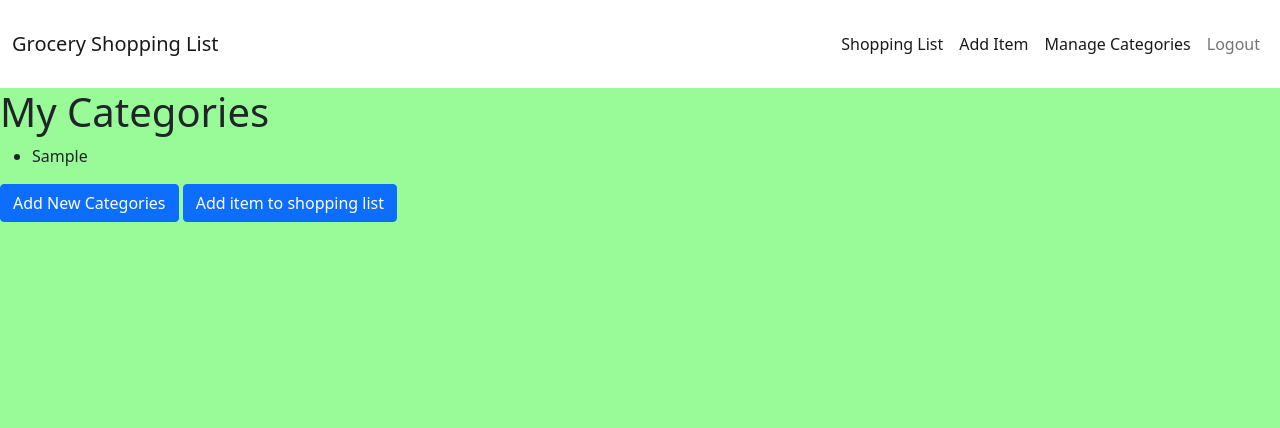
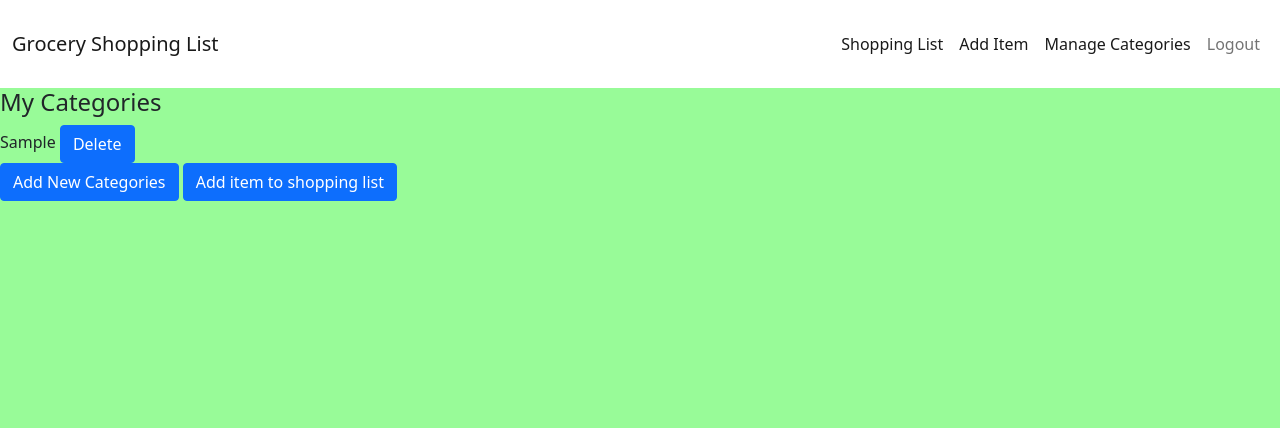
Before and after one commit to Stealthy20/grocery-shopping-list, a Django app: page /getcat in a window 1280 px wide. Shown: the top 428 px of the page. Run offline with Django 3.2, Linux system fonts and the light colour scheme; a user stored in the database is signed in; tables that the repository leaves empty hold one stand-in row (values such as "Sample post"); some libraries are stand-ins or nearby versions.

Commit message:
Add delete category functionallity

```diff
--- a/grocery_shopping_list/urls.py
+++ b/grocery_shopping_list/urls.py
@@ -26,6 +26,7 @@ urlpatterns = [
     path('add', views.add_item, name='add'),
     path('edit/<item_id>', views.edit_item, name='edit'),
     path('delete/<item_id>', views.delete_item, name='delete'),
+    path('deletecat/<category_id>', views.delete_cat, name='deletecat'),
     path('toggle/<item_id>', views.toggle_item, name='toggle'),
     path('accounts/', include('allauth.urls')),
 ]
--- a/shopping_list/views.py
+++ b/shopping_list/views.py
@@ -91,3 +91,12 @@ def toggle_item(request, item_id):
     item.taken = not item.taken
     item.save()
     return redirect('shopping_list')
+
+
+def delete_cat(request, category_id):
+    category = get_object_or_404(AddCategory, id=category_id)
+    if request.method == 'POST':
+        category.delete()
+        messages.success(request, 'You successfully deleted')
+        return redirect('getcat')
+    return render(request, 'delete_cat.html', {'category': category})
--- a/templates/get_categories.html
+++ b/templates/get_categories.html
@@ -4,13 +4,17 @@
 
 
 <div>
-    <h1>My Categories</h1>
-    <ul>
-    {% for category in categories %}
-    {% if category.user.username == request.user.username %}
-    <li>{{ category.category }}</li>
-    {% endif %}
-    {% endfor %}
+    <h4>My Categories</h4>
+    <ul class="list-group">
+
+        {% for category in categories %}
+         {% if category.user.username == request.user.username %}
+            <li>{{ category.category }}
+            <a class="btn btn-primary" href="/deletecat/{{ category.id }}" role="button">Delete</a>
+            </li>
+        {% endif %}
+        {% endfor %}
+
     </ul>
     <a class="btn btn-primary" href="{% url 'addcat' %}" role="button">Add New Categories</a>
     <a class="btn btn-primary" href="{% url 'add' %}" role="button">Add item to shopping list</a>
```
Also changed, not shown: templates/delete_cat.html (added, +17 -0 lines).
